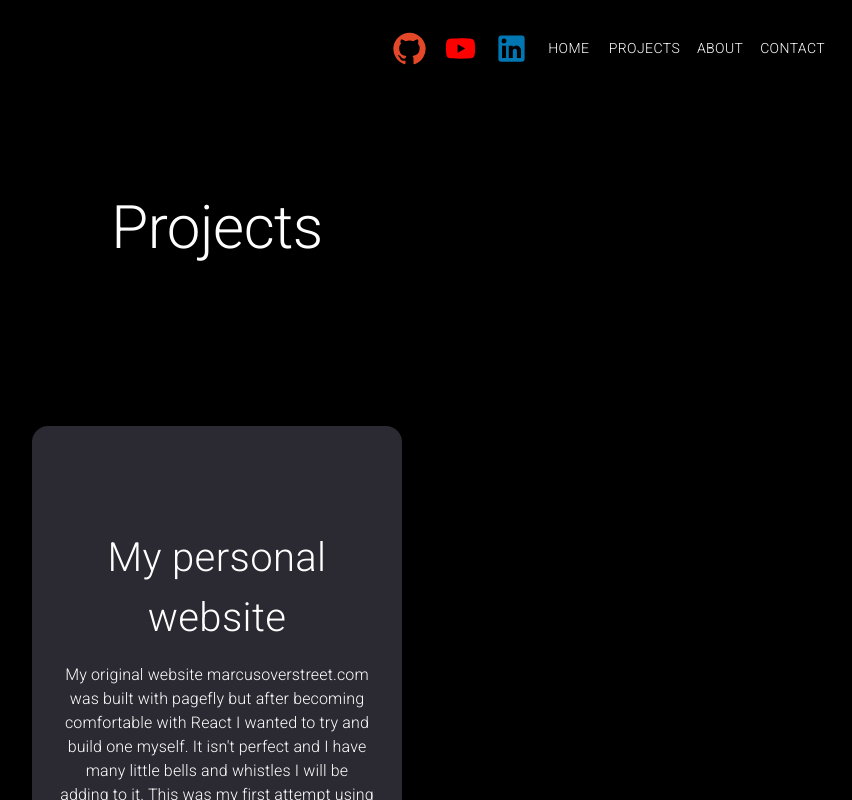
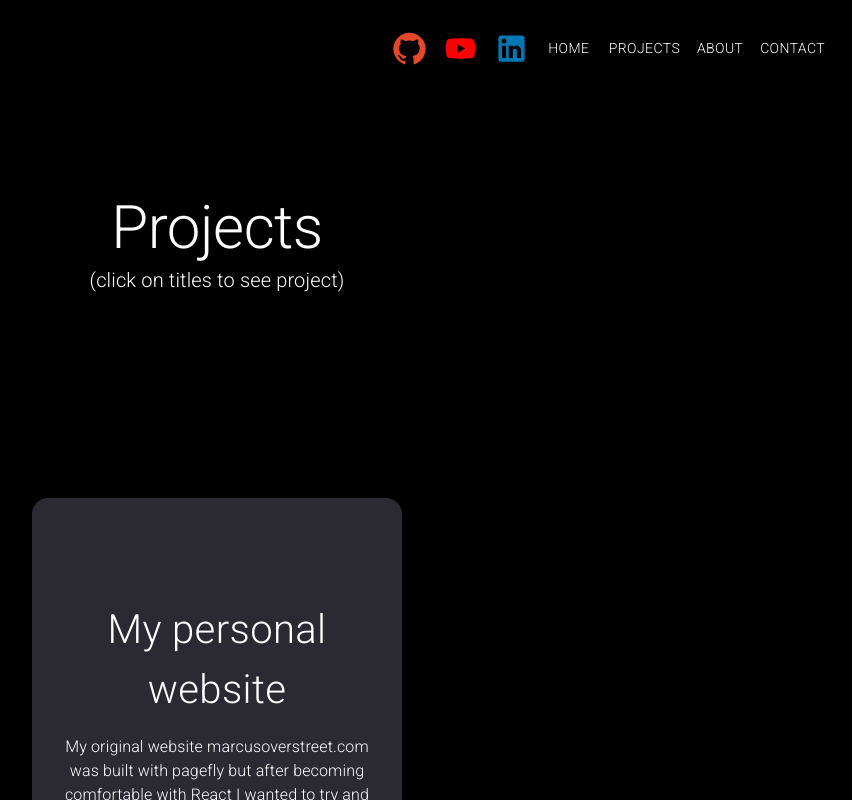
Before and after one commit to Tkogiah/portfolio-website-v3, a React (Create React App) app: page /projects in a window 1280 px wide. Shown: the top 800 px of the page, without its empty margins (423-1275 px from the left). Built offline with nearby package versions, Linux system fonts and the light colour scheme; what @react-spring/parallax would draw is missing.

Commit message:
added helper text tro project page

```diff
--- a/src/pages/Projects.js
+++ b/src/pages/Projects.js
@@ -17,8 +17,11 @@ export default function Projects() {
         <LayoutBox>
             <Navbar />
             <LayoutBox sx={{justifyContent: 'center', padding: '0px 6vw 6vw 6vw'}}>
-                <Typography variant="h2" sx={{padding: '10vh 15vw'}}>
+                <Typography variant="h2" sx={{padding: '10vh 15vw 0vh 15vw'}}>
                     Projects
+                </Typography>
+                <Typography variant="h6" sx={{padding: '0vh 15vw 15vh 15vw'}}>
+                    (click on titles to see project)
                 </Typography>
                 <ColumnBox sx={{
                     justifyContent: 'center',
```
